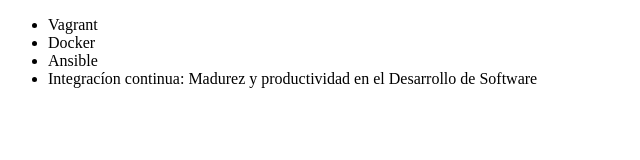
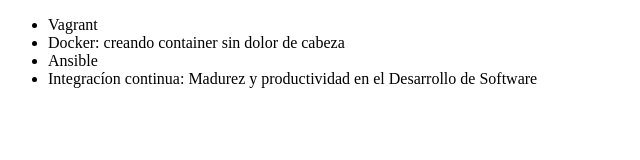
Before and after one commit to CAVENDANO17192/alura-git, a plain HTML site: page index.html in a window 1280 px wide. Shown: the whole page, without its empty margins (0-640 px from the left). Drawn offline with Linux system fonts and the light colour scheme.

Commit message:
Corrigiendo el nombre del curso de docker

```diff
--- a/index.html
+++ b/index.html
@@ -7,7 +7,7 @@
 <body>
      <ul>
          <li> Vagrant </li>
-         <li> Docker </li>
+         <li> Docker: creando container sin dolor de cabeza </li>
          <li> Ansible </li>
          <li> Integracíon continua: Madurez y productividad en el Desarrollo de Software</li>
      </ul>
```
